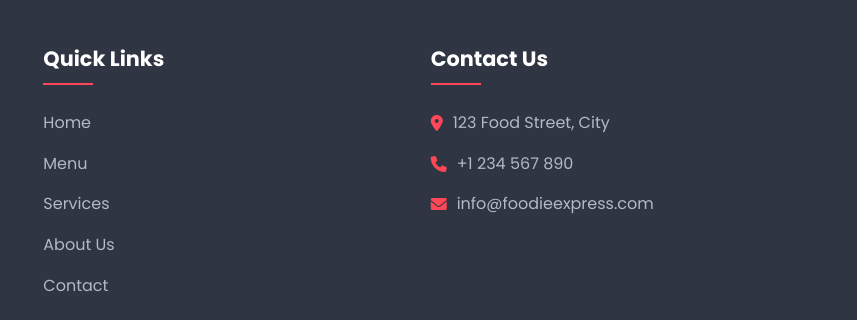
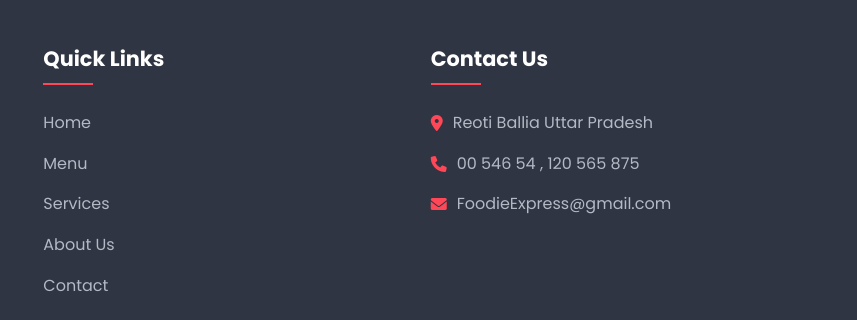
Before and after one commit to Raazabhiabhishek/food-delivery, a plain HTML site: page index.html in a window 1280 px wide. Shown: the part 3607-3927 px from the top of the page, 423-1280 px from the left. Drawn offline with Linux system fonts and the light colour scheme.

Commit message:
footer-contact

```diff
--- a/index.html
+++ b/index.html
@@ -149,9 +149,9 @@
                 </div>
                 <div class="footer-contact">
                     <h4>Contact Us</h4>
-                    <p><i class="fas fa-map-marker-alt"></i> 123 Food Street, City</p>
-                    <p><i class="fas fa-phone"></i> +1 234 567 890</p>
-                    <p><i class="fas fa-envelope"></i> info@foodieexpress.com</p>
+                    <p><i class="fas fa-map-marker-alt"></i> Reoti Ballia Uttar Pradesh</p>
+                    <p><i class="fas fa-phone"></i> 00 546 54 , 120 565 875</p>
+                    <p><i class="fas fa-envelope"></i> FoodieExpress@gmail.com</p>
                 </div>
             </div>
             <div class="footer-bottom">
```
